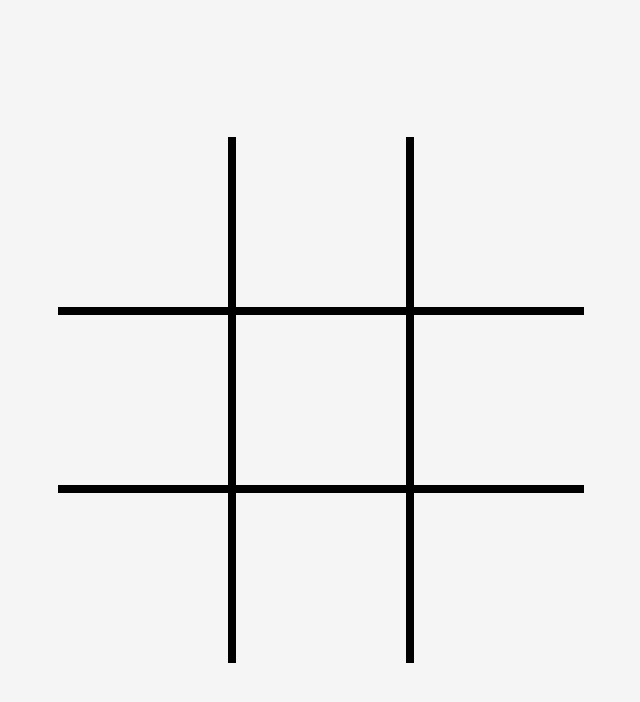
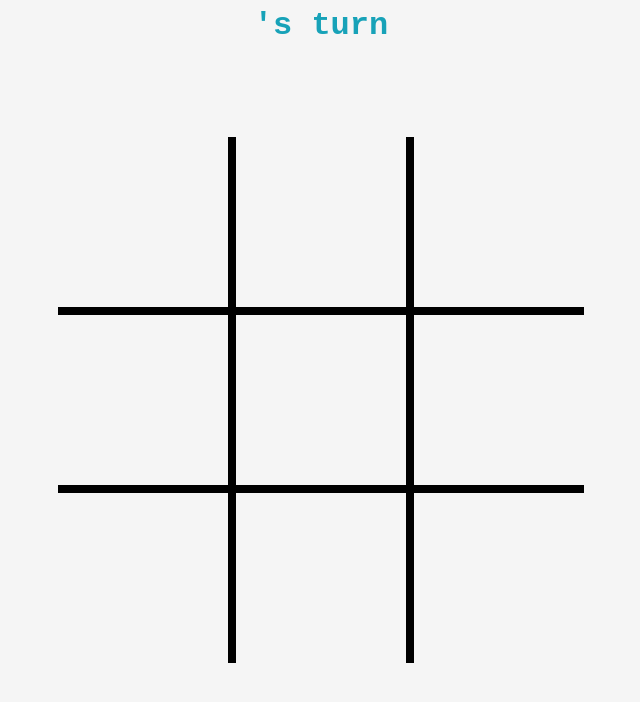
Before and after one commit to 8Bts/TIC-TAC-TOE-ES6, a website with bundled scripts: page index.html in a window 1280 px wide. Both pictures are taken after a click on the button "Start". Shown: the whole page, without its empty margins (319-959 px from the left). Built offline with nearby package versions, Linux system fonts and the light colour scheme.

Commit message:
Add player indicator

```diff
--- a/assets/gamelogic.js
+++ b/assets/gamelogic.js
@@ -9,6 +9,7 @@ const GameLogic = (() => {
 
     let player1 = Player('NaN', 'X');
     let player2 = Player('NaN', 'O');
+    let indicator =document.getElementById('indicator');
 
 
     document.getElementById('submitPlayers').onclick = () => {
@@ -17,12 +18,14 @@ const GameLogic = (() => {
 
       player1.name = p1Name;
       player2.name = p2Name;
-
+      indicator.innerText = player1.name + "'s turn";
       $('#modalNewGame').modal('hide');
     };
     document.getElementById('newGame').onclick = () => {
       window.location.reload();
     };
+
+
 
     let player = player1;
     buttons.forEach((elem, idx) => {
@@ -43,6 +46,7 @@ const GameLogic = (() => {
         }
         console.log(`${player.name} ${player.turns.toString()}`);
         player = (player === player1) ? player2 : player1;
+        indicator.innerText = player.name + "'s turn";
       };
     });
 
--- a/assets/style.css
+++ b/assets/style.css
@@ -35,3 +35,12 @@
   padding: 7em 1em;
   text-align: center;
 }
+
+._indicator {
+  position: absolute;
+  top: 2px;
+  font-size: 2rem;
+  font-weight: bold;
+  font-family: 'Courier New', Courier, monospace;
+  color: var(--info);
+}
--- a/index.html
+++ b/index.html
@@ -12,6 +12,7 @@
 </head>
 <body>
     <div class="page flex-center p-5">
+        <div id="indicator" class="_indicator"></div>
         <div class="game-grid">
             <button class="game-cell"></button>
             <button class="game-cell"></button>
@@ -24,7 +25,7 @@
             <button class="game-cell"></button>
         </div>
     </div>
-    <div class="modal" tabindex="-1" id="modalNewGame">
+    <div class="modal" tabindex="-1" id="modalNewGame" data-keyboard="false">
       <div class="modal-dialog">
         <div class="modal-content">
           <div class="modal-header">
@@ -49,7 +50,7 @@
         </div>
       </div>
     </div>
-    <div class="modal" tabindex="-1" id="modalGameOver">
+    <div class="modal" tabindex="-1" id="modalGameOver" data-keyboard="false">
       <div class="modal-dialog">
         <div class="modal-content">
 
```
